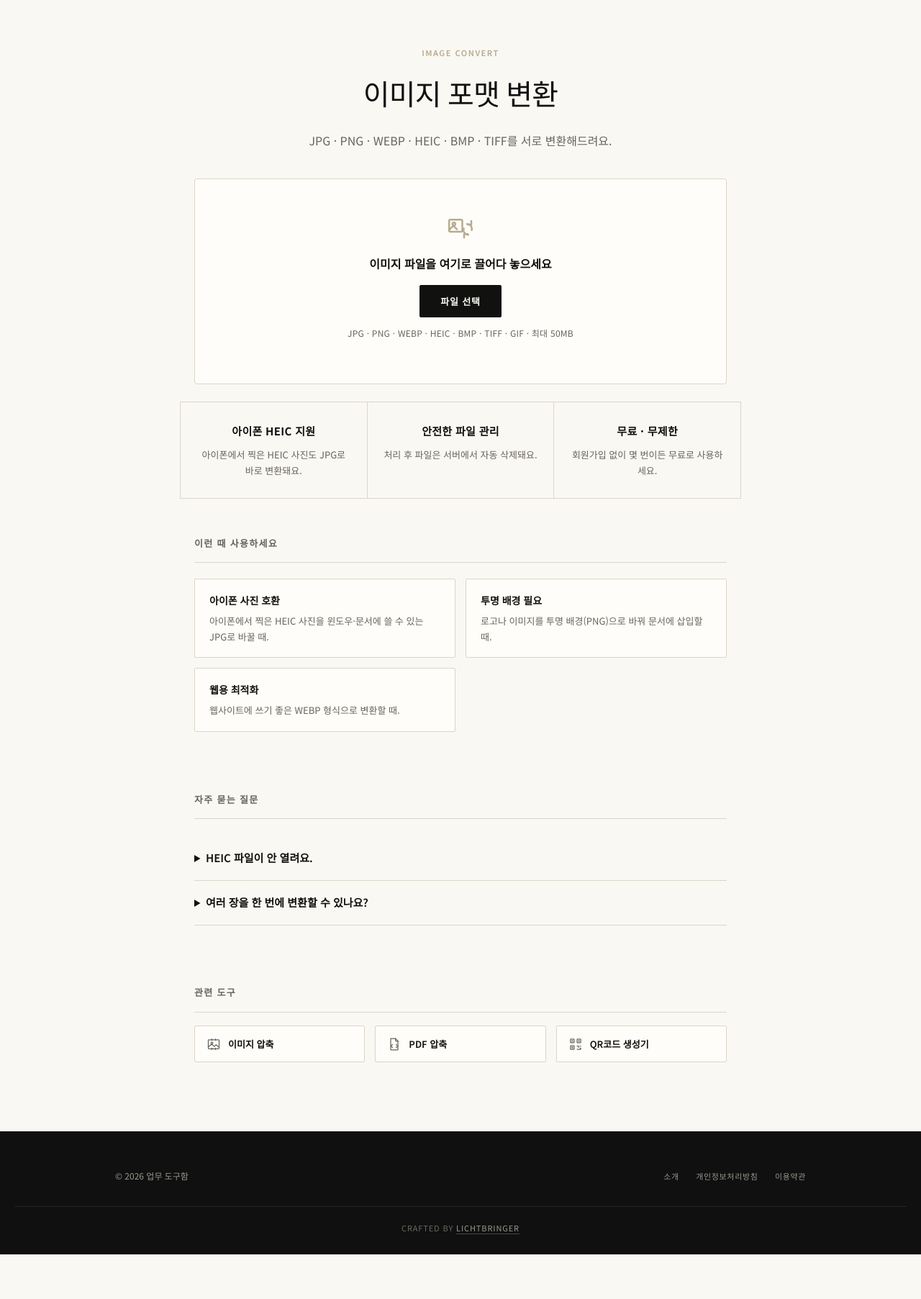
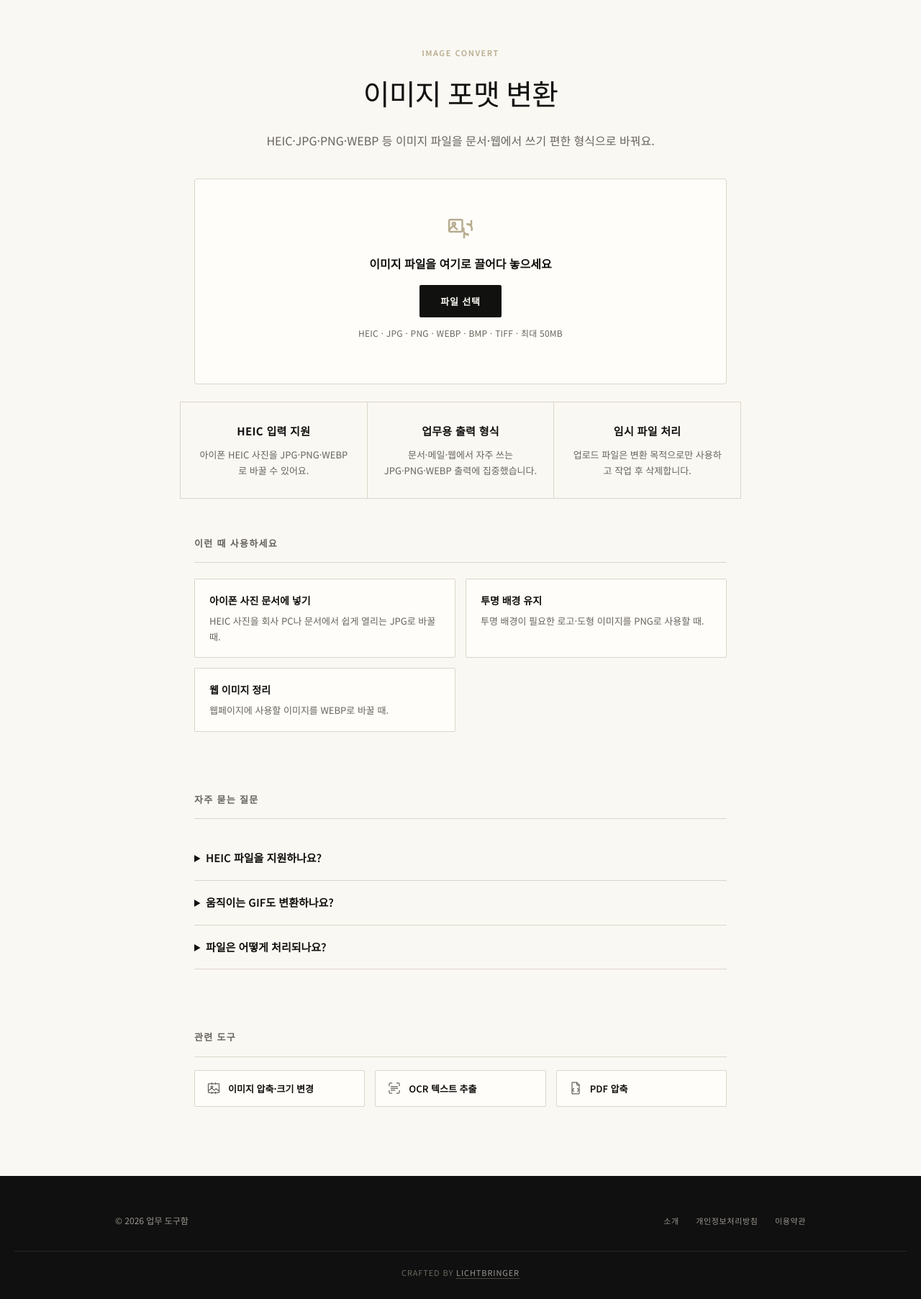
Before and after one commit to Mine-94/office-toolbox-site, a Flask app: page /image-convert in a window 1280 px wide. Shown: the part 175-1980 px from the top of the page at 72% size. Before the commit the page ends 1918 px from the top, so only its background shows below. Run offline with Flask 3, Linux system fonts and the light colour scheme.

Commit message:
이미지 포맷 변환을 업무용 형식 중심으로 정리

```diff
--- a/templates/image_convert.html
+++ b/templates/image_convert.html
@@ -1,91 +1,54 @@
 {% extends "base.html" %}
 {% from "_icons.html" import icon %}
-{% block title %}이미지 포맷 변환 – HEIC·JPG·PNG·WEBP 무료 변환 | 사무실 공구함{% endblock %}
-{% block description %}JPG, PNG, WEBP, HEIC, BMP, TIFF 등 이미지 포맷을 무료로 서로 변환하세요. 아이폰 HEIC 사진도 지원합니다.{% endblock %}
+{% block title %}이미지 포맷 변환 – HEIC·JPG·PNG·WEBP | 업무 도구함{% endblock %}
+{% block description %}HEIC, JPG, PNG, WEBP 등 업무에서 자주 만나는 이미지 파일을 JPG·PNG·WEBP로 변환하세요.{% endblock %}
 {% block content %}
 <section class="hero container">
   <span class="eyebrow">IMAGE CONVERT</span>
   <h1>이미지 포맷 변환</h1>
-  <p class="subtitle">JPG · PNG · WEBP · HEIC · BMP · TIFF를 서로 변환해드려요.</p>
+  <p class="subtitle">HEIC·JPG·PNG·WEBP 등 이미지 파일을 문서·웹에서 쓰기 편한 형식으로 바꿔요.</p>
 
   <div id="drop-zone" class="drop-zone">
-    <input type="file" id="file-input" accept=".jpg,.jpeg,.png,.webp,.heic,.heif,.bmp,.tiff,.gif" hidden>
+    <input type="file" id="file-input" accept=".jpg,.jpeg,.png,.webp,.heic,.heif,.bmp,.tiff" hidden>
     <div id="drop-zone-empty">
       <div class="drop-icon">{{ icon("image-convert") }}</div>
       <p><strong>이미지 파일을 여기로 끌어다 놓으세요</strong></p>
       <button type="button" id="browse-btn" class="btn btn-primary">파일 선택</button>
-      <p class="hint">JPG · PNG · WEBP · HEIC · BMP · TIFF · GIF · 최대 50MB</p>
+      <p class="hint">HEIC · JPG · PNG · WEBP · BMP · TIFF · 최대 50MB</p>
     </div>
 
     <div id="file-selected" class="hidden">
       <div class="file-info">
         <span class="file-icon">{{ icon("image-convert") }}</span>
-        <div>
-          <p id="file-name" class="file-name"></p>
-          <p id="file-size" class="file-size"></p>
-        </div>
+        <div><p id="file-name" class="file-name"></p><p id="file-size" class="file-size"></p></div>
       </div>
 
       <p class="option-label">변환할 형식</p>
       <div class="quality-options">
-        <label class="quality-option">
-          <input type="radio" name="target-format" value="jpg" checked>
-          JPG <em>가장 널리 호환되는 형식</em>
-        </label>
-        <label class="quality-option">
-          <input type="radio" name="target-format" value="png">
-          PNG <em>투명 배경 지원</em>
-        </label>
-        <label class="quality-option">
-          <input type="radio" name="target-format" value="webp">
-          WEBP <em>웹 최적화, 작은 용량</em>
-        </label>
-        <label class="quality-option">
-          <input type="radio" name="target-format" value="bmp">
-          BMP <em>무압축</em>
-        </label>
-        <label class="quality-option">
-          <input type="radio" name="target-format" value="tiff">
-          TIFF <em>고품질 인쇄용</em>
-        </label>
+        <label class="quality-option"><input type="radio" name="target-format" value="jpg" checked> JPG <em>호환성이 높은 일반 이미지</em></label>
+        <label class="quality-option"><input type="radio" name="target-format" value="png"> PNG <em>투명 배경 지원</em></label>
+        <label class="quality-option"><input type="radio" name="target-format" value="webp"> WEBP <em>웹용 이미지</em></label>
       </div>
 
       <button type="button" id="apply-btn" class="btn btn-primary btn-large">변환하기</button>
       <button type="button" id="reset-btn" class="btn btn-text">취소</button>
     </div>
 
-    <div id="loading" class="hidden">
-      <div class="spinner"></div>
-      <p>변환 중입니다...</p>
-    </div>
-
+    <div id="loading" class="hidden"><div class="spinner"></div><p>변환 중입니다...</p></div>
     <div id="result" class="hidden">
       <div class="result-icon">{{ icon("check-circle") }}</div>
-      <p class="result-title">완료!</p>
+      <p class="result-title">변환 완료!</p>
       <a id="download-link" class="btn btn-primary btn-large" href="#">다운로드</a>
-      <button type="button" id="reset-btn-2" class="btn btn-text">다른 파일 처리하기</button>
+      <button type="button" id="reset-btn-2" class="btn btn-text">다른 파일 변환하기</button>
     </div>
-
-    <div id="error" class="hidden">
-      <p class="error-text" id="error-text"></p>
-      <button type="button" id="reset-btn-3" class="btn btn-text">다시 시도</button>
-    </div>
+    <div id="error" class="hidden"><p class="error-text" id="error-text"></p><button type="button" id="reset-btn-3" class="btn btn-text">다시 시도</button></div>
   </div>
 </section>
 
 <section class="features container">
-  <div class="feature">
-    <h3>아이폰 HEIC 지원</h3>
-    <p>아이폰에서 찍은 HEIC 사진도 JPG로 바로 변환돼요.</p>
-  </div>
-  <div class="feature">
-    <h3>안전한 파일 관리</h3>
-    <p>처리 후 파일은 서버에서 자동 삭제돼요.</p>
-  </div>
-  <div class="feature">
-    <h3>무료 · 무제한</h3>
-    <p>회원가입 없이 몇 번이든 무료로 사용하세요.</p>
-  </div>
+  <div class="feature"><h3>HEIC 입력 지원</h3><p>아이폰 HEIC 사진을 JPG·PNG·WEBP로 바꿀 수 있어요.</p></div>
+  <div class="feature"><h3>업무용 출력 형식</h3><p>문서·메일·웹에서 자주 쓰는 JPG·PNG·WEBP 출력에 집중했습니다.</p></div>
+  <div class="feature"><h3>임시 파일 처리</h3><p>업로드 파일은 변환 목적으로만 사용하고 작업 후 삭제합니다.</p></div>
 </section>
 
 <div class="ad-slot container" id="ad-slot-mid"></div>
@@ -93,44 +56,28 @@
 <section class="usecases container">
   <h2>이런 때 사용하세요</h2>
   <div class="usecase-list">
-    <div class="usecase-item">
-      <h4>아이폰 사진 호환</h4>
-      <p>아이폰에서 찍은 HEIC 사진을 윈도우·문서에 쓸 수 있는 JPG로 바꿀 때.</p>
-    </div>
-    <div class="usecase-item">
-      <h4>투명 배경 필요</h4>
-      <p>로고나 이미지를 투명 배경(PNG)으로 바꿔 문서에 삽입할 때.</p>
-    </div>
-    <div class="usecase-item">
-      <h4>웹용 최적화</h4>
-      <p>웹사이트에 쓰기 좋은 WEBP 형식으로 변환할 때.</p>
-    </div>
+    <div class="usecase-item"><h4>아이폰 사진 문서에 넣기</h4><p>HEIC 사진을 회사 PC나 문서에서 쉽게 열리는 JPG로 바꿀 때.</p></div>
+    <div class="usecase-item"><h4>투명 배경 유지</h4><p>투명 배경이 필요한 로고·도형 이미지를 PNG로 사용할 때.</p></div>
+    <div class="usecase-item"><h4>웹 이미지 정리</h4><p>웹페이지에 사용할 이미지를 WEBP로 바꿀 때.</p></div>
   </div>
 </section>
 
 <section class="faq container">
   <h2>자주 묻는 질문</h2>
-  <details>
-    <summary>HEIC 파일이 안 열려요.</summary>
-    <p>일부 구형 HEIC 파일은 변환이 지원되지 않을 수 있어요. 이 경우 원본 기기에서 JPG로 내보낸 후 다시 시도해주세요.</p>
-  </details>
-  <details>
-    <summary>여러 장을 한 번에 변환할 수 있나요?</summary>
-    <p>현재는 한 번에 한 장씩 변환할 수 있어요. 여러 장 동시 변환은 추후 추가될 예정입니다.</p>
-  </details>
+  <details><summary>HEIC 파일을 지원하나요?</summary><p>네. 일반적인 HEIC/HEIF 이미지를 읽어 JPG·PNG·WEBP로 변환할 수 있습니다. 일부 파일은 코덱 특성에 따라 열리지 않을 수 있어요.</p></details>
+  <details><summary>움직이는 GIF도 변환하나요?</summary><p>현재 업무용 정적 이미지 변환에 집중하고 있어 GIF 애니메이션 변환은 지원 대상에서 제외했습니다.</p></details>
+  <details><summary>파일은 어떻게 처리되나요?</summary><p>변환을 위해 서버에서 일시 처리한 뒤 원본과 결과 파일을 삭제합니다.</p></details>
 </section>
 
 <section class="related-tools container">
   <h2>관련 도구</h2>
   <div class="related-tools-grid">
-    <a class="related-tool-link" href="{{ url_for('image_compress_page') }}">{{ icon("image-compress") }}이미지 압축</a>
+    <a class="related-tool-link" href="{{ url_for('image_compress_page') }}">{{ icon("image-compress") }}이미지 압축·크기 변경</a>
+    <a class="related-tool-link" href="{{ url_for('ocr_page') }}">{{ icon("ocr") }}OCR 텍스트 추출</a>
     <a class="related-tool-link" href="{{ url_for('pdf_compress_page') }}">{{ icon("pdf-compress") }}PDF 압축</a>
-    <a class="related-tool-link" href="{{ url_for('qr_code_page') }}">{{ icon("qr-code") }}QR코드 생성기</a>
   </div>
 </section>
 
 <div class="ad-slot container" id="ad-slot-bottom"></div>
 {% endblock %}
-{% block scripts %}
-<script src="{{ url_for('static', filename='js/image-convert.js') }}"></script>
-{% endblock %}
+{% block scripts %}<script src="{{ url_for('static', filename='js/image-convert.js') }}"></script>{% endblock %}
```
